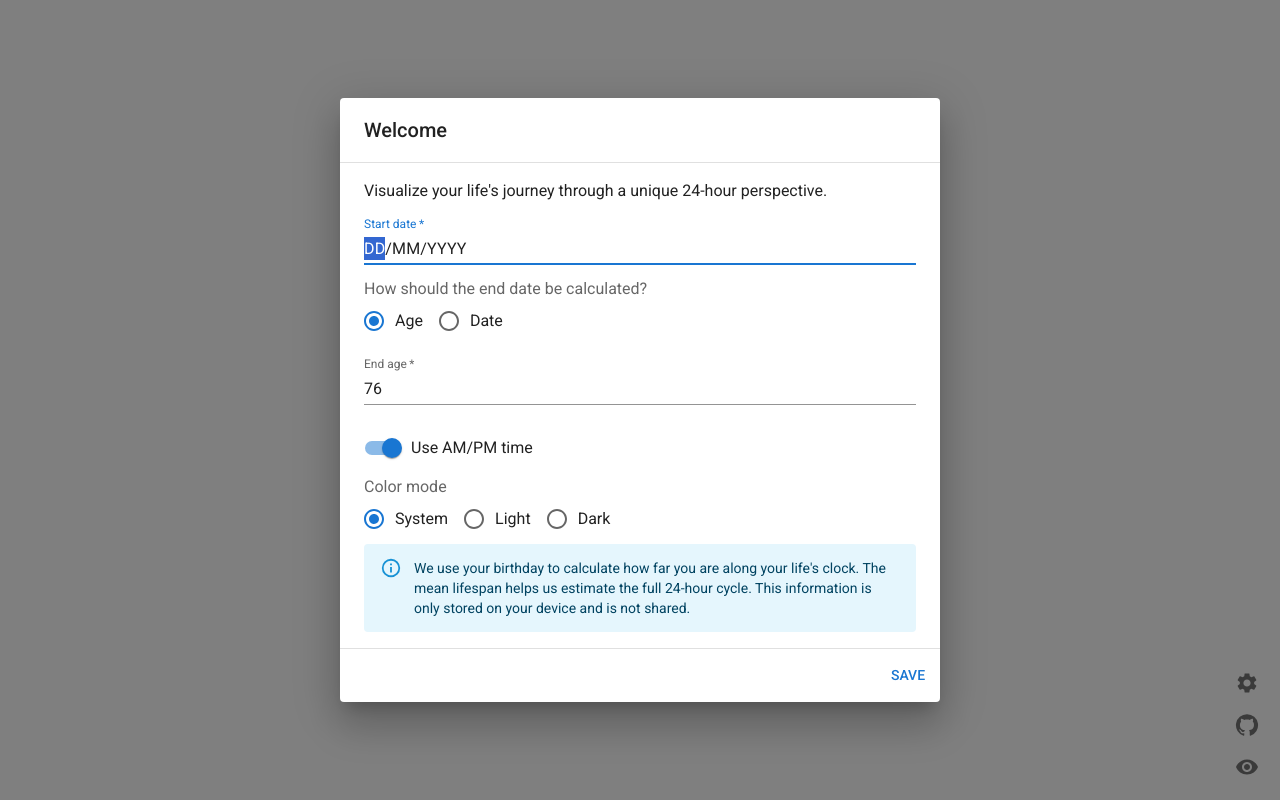
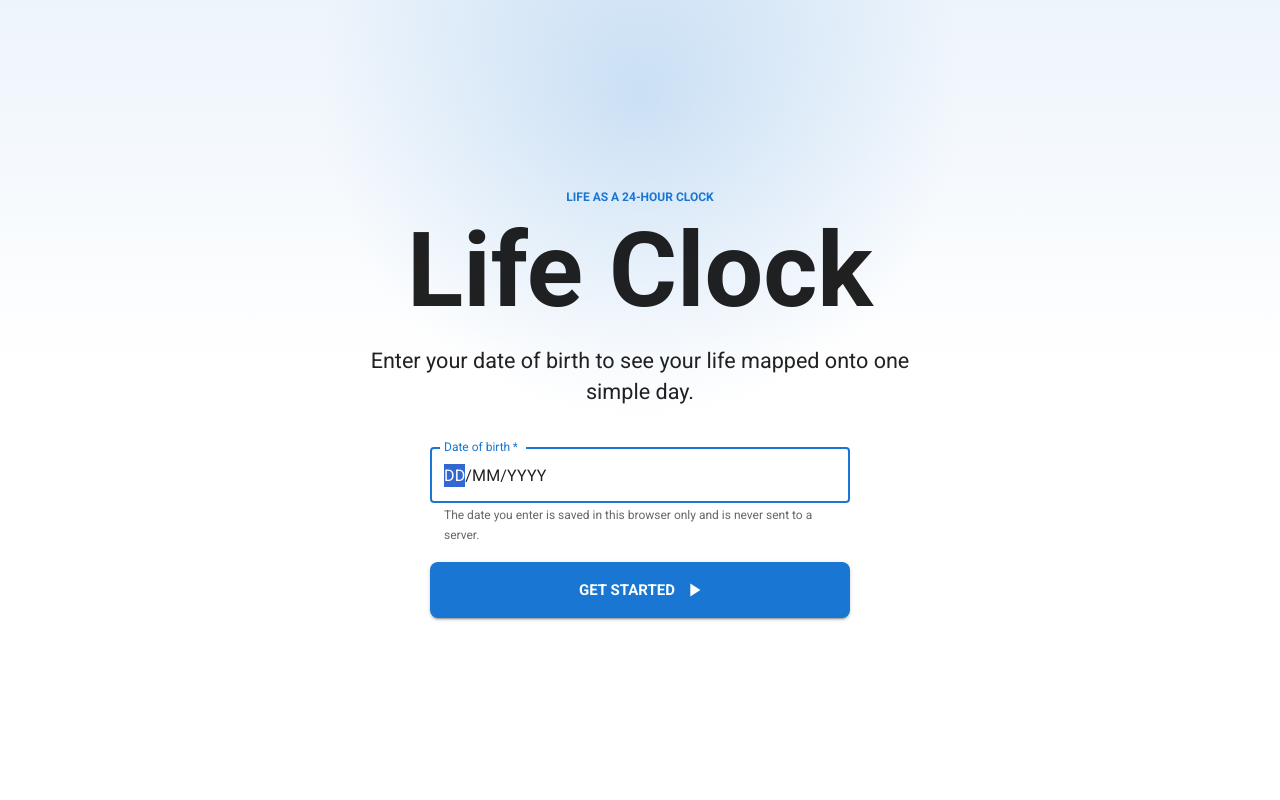
Before and after one commit to DenDeline/clock-website, a Next.js app: page / in a window 1280 px wide. Shown: the top 800 px of the page. Built offline with nearby package versions, Linux system fonts and the light colour scheme; what @mui/material-nextjs would draw is missing.

Commit message:
feat: refactor first-run life clock flow

```diff
--- a/src/components/LifeClockApp/LifeClockApp.tsx
+++ b/src/components/LifeClockApp/LifeClockApp.tsx
@@ -8,6 +8,7 @@ import GitHubIcon from '@mui/icons-material/GitHub'
 import SettingsIcon from '@mui/icons-material/Settings'
 import VisibilityIcon from '@mui/icons-material/Visibility'
 import VisibilityOffIcon from '@mui/icons-material/VisibilityOff'
+import PlayArrowIcon from '@mui/icons-material/PlayArrow'
 import { useColorScheme, useTheme } from '@mui/material/styles'
 
 import {
@@ -57,6 +58,9 @@ function createFormSchema(messages: LifeClockAppMessages) {
         .custom<Dayjs>(dayjs.isDayjs, messages.validation.startDateRequired)
         .refine((val) => val.isValid(), {
           message: messages.validation.invalidDate,
+        })
+        .refine((val) => !val.isAfter(dayjs(), 'day'), {
+          message: messages.validation.startDateFuture,
         }),
     })
     .and(
@@ -96,6 +100,9 @@ function createConfigSchema(messages: LifeClockAppMessages) {
       ])
       .refine((val) => val.isValid(), {
         message: messages.validation.invalidDate,
+      })
+      .refine((val) => !val.isAfter(dayjs(), 'day'), {
+        message: messages.validation.startDateFuture,
       }),
     endDate: z
       .union([
@@ -116,6 +123,30 @@ function getBrowserDefaultUseAmPm() {
     )
   } catch {
     return false
+  }
+}
+
+function getStoredConfig() {
+  try {
+    return window.localStorage?.getItem('config') ?? null
+  } catch {
+    return null
+  }
+}
+
+function saveStoredConfig(config: unknown) {
+  try {
+    window.localStorage?.setItem('config', JSON.stringify(config))
+  } catch {
+    // The clock can still run for the current session when storage is blocked.
+  }
+}
+
+function clearStoredConfig() {
+  try {
+    window.localStorage?.removeItem('config')
+  } catch {
+    // Ignore unavailable storage and continue with a fresh setup.
   }
 }
 
@@ -170,6 +201,8 @@ export default function LifeClockApp({
 }: Readonly<{
   messages: LifeClockAppMessages
 }>) {
+  const defaultEndAge = 76
+  const [isConfigLoaded, setIsConfigLoaded] = useState(false)
   const [isInitialized, setIsInitialized] = useState(false)
   const [isConfigDialogOpen, setIsConfigDialogOpen] = useState(false)
   const [activeMobileTab, setActiveMobileTab] = useState<MobileTab>('clock')
@@ -210,7 +243,7 @@ export default function LifeClockApp({
 
   useEffect(() => {
     try {
-      const config = JSON.parse(window.localStorage.getItem('config') || '{}')
+      const config = JSON.parse(getStoredConfig() || '{}')
       const result = configSchema.parse(config)
       const useAmPm = result.useAmPm ?? getBrowserDefaultUseAmPm()
 
@@ -231,21 +264,21 @@ export default function LifeClockApp({
       })
 
       setIsInitialized(true)
+      setActiveMobileTab('clock')
     } catch {
       const useAmPm = getBrowserDefaultUseAmPm()
 
-      window.localStorage.removeItem('config')
+      clearStoredConfig()
       setUseAmPm(useAmPm)
       reset({
         variant: EndDateInputVariantEnum.enum.age,
         useAmPm,
         startDate: null as unknown as Dayjs,
-        endAge: 76,
+        endAge: defaultEndAge,
       })
-      setActiveMobileTab('settings')
-      setIsConfigDialogOpen(!isMobile)
     }
-  }, [configSchema, isMobile, reset])
+    setIsConfigLoaded(true)
+  }, [configSchema, defaultEndAge, reset])
 
   const onSubmit: SubmitHandler<FormSchema> = (data) => {
     const endDate =
@@ -260,7 +293,7 @@ export default function LifeClockApp({
       endDate: endDate.format('YYYY-MM-DD'),
     }
 
-    window.localStorage.setItem('config', JSON.stringify(config))
+    saveStoredConfig(config)
 
     setEndDateInputVariant(data.variant)
     setStartDate(data.startDate)
@@ -325,7 +358,10 @@ export default function LifeClockApp({
         <Controller
           name='startDate'
           control={control}
-          render={({ field: { ref, ...fieldProps }, fieldState: { error } }) => (
+          render={({
+            field: { ref, ...fieldProps },
+            fieldState: { error },
+          }) => (
             <DateField
               {...fieldProps}
               inputRef={ref}
@@ -468,6 +504,139 @@ export default function LifeClockApp({
         )}
         <Button type='submit'>{messages.dialog.save}</Button>
       </DialogActions>
+    )
+  }
+
+  function renderBirthDateField(autoFocus: boolean) {
+    return (
+      <Controller
+        name='startDate'
+        control={control}
+        render={({ field: { ref, ...fieldProps }, fieldState: { error } }) => (
+          <DateField
+            {...fieldProps}
+            inputRef={ref}
+            required
+            label={messages.onboarding.birthDate}
+            variant='outlined'
+            margin='none'
+            fullWidth
+            format={messages.dateFormat}
+            disableFuture
+            autoFocus={autoFocus}
+            slotProps={{
+              textField: {
+                error: !!error,
+                helperText: error?.message ?? messages.onboarding.storageNote,
+              },
+            }}
+          />
+        )}
+      />
+    )
+  }
+
+  if (!isConfigLoaded) {
+    return null
+  }
+
+  if (!isInitialized) {
+    return (
+      <Box
+        component='form'
+        noValidate
+        onSubmit={handleSubmit(onSubmit)}
+        sx={{
+          minHeight: '100dvh',
+          display: 'flex',
+          alignItems: 'center',
+          overflow: 'hidden',
+          px: { xs: 3, sm: 6 },
+          py: { xs: 6, sm: 8 },
+          position: 'relative',
+          bgcolor: 'background.default',
+          '&::before': {
+            content: '""',
+            position: 'absolute',
+            inset: 0,
+            background:
+              'radial-gradient(circle at 50% 12%, rgba(25, 118, 210, 0.18), transparent 34%), linear-gradient(180deg, rgba(25, 118, 210, 0.08), transparent 46%)',
+            pointerEvents: 'none',
+          },
+        }}
+      >
+        <Stack
+          spacing={{ xs: 4, sm: 5 }}
+          sx={{
+            position: 'relative',
+            zIndex: 1,
+            width: '100%',
+            maxWidth: 720,
+            mx: 'auto',
+            textAlign: 'center',
+            alignItems: 'center',
+          }}
+        >
+          <Box>
+            <Typography
+              component='p'
+              variant='overline'
+              color='primary'
+              sx={{ fontWeight: 700 }}
+            >
+              {messages.onboarding.eyebrow}
+            </Typography>
+            <Typography
+              component='h1'
+              variant='h1'
+              sx={{
+                mt: 1,
+                fontSize: { xs: '3.25rem', sm: '5rem', md: '6.5rem' },
+                lineHeight: 0.95,
+                fontWeight: 800,
+              }}
+            >
+              {messages.onboarding.title}
+            </Typography>
+            <Typography
+              variant='h5'
+              color='text.secondary'
+              sx={{
+                mt: 3,
+                mx: 'auto',
+                maxWidth: 600,
+                fontSize: { xs: '1.1rem', sm: '1.35rem' },
+                lineHeight: 1.45,
+              }}
+            >
+              {messages.onboarding.body}
+            </Typography>
+          </Box>
+
+          <Stack
+            spacing={2}
+            sx={{
+              width: '100%',
+              maxWidth: 420,
+            }}
+          >
+            {renderBirthDateField(true)}
+            <Button
+              type='submit'
+              variant='contained'
+              size='large'
+              endIcon={<PlayArrowIcon />}
+              sx={{
+                minHeight: 56,
+                borderRadius: 2,
+                fontWeight: 700,
+              }}
+            >
+              {messages.onboarding.getStarted}
+            </Button>
+          </Stack>
+        </Stack>
+      </Box>
     )
   }
 
--- a/src/i18n/dictionaries/en.ts
+++ b/src/i18n/dictionaries/en.ts
@@ -119,6 +119,15 @@ const en = {
   },
   app: {
     dateFormat: 'DD/MM/YYYY',
+    onboarding: {
+      eyebrow: 'Life as a 24-hour clock',
+      title: 'Life Clock',
+      body: 'Enter your date of birth to see your life mapped onto one simple day.',
+      birthDate: 'Date of birth',
+      getStarted: 'Get started',
+      storageNote:
+        'The date you enter is saved in this browser only and is never sent to a server.',
+    },
     colorMode: {
       label: 'Color mode',
       system: 'System',
@@ -145,7 +154,7 @@ const en = {
       save: 'Save',
     },
     form: {
-      startDate: 'Start date',
+      startDate: 'Date of birth',
       endDateQuestion: 'How should the end date be calculated?',
       age: 'Age',
       date: 'Date',
@@ -155,7 +164,8 @@ const en = {
       info: "We use your birthday to calculate how far you are along your life's clock. The mean lifespan helps us estimate the full 24-hour cycle. This information is only stored on your device and is not shared.",
     },
     validation: {
-      startDateRequired: 'Start date must not be empty',
+      startDateRequired: 'Date of birth must not be empty',
+      startDateFuture: 'Date of birth must not be in the future',
       endDateRequired: 'End date must not be empty',
       invalidDate: 'Invalid date',
       endAgePositive: 'End age must be greater than 0',
--- a/src/i18n/dictionaries/ja.ts
+++ b/src/i18n/dictionaries/ja.ts
@@ -121,6 +121,15 @@ const ja = {
   },
   app: {
     dateFormat: 'YYYY/MM/DD',
+    onboarding: {
+      eyebrow: '人生を24時間時計で見る',
+      title: 'Life Clock',
+      body: '生年月日を入力すると、人生をひとつのシンプルな1日として表示できます。',
+      birthDate: '生年月日',
+      getStarted: 'はじめる',
+      storageNote:
+        '入力した日付はこのブラウザ内にのみ保存され、サーバーへ送信されません。',
+    },
     colorMode: {
       label: 'カラーモード',
       system: 'システム',
@@ -146,7 +155,7 @@ const ja = {
       save: '保存',
     },
     form: {
-      startDate: '開始日',
+      startDate: '生年月日',
       endDateQuestion: '終了日はどのように計算しますか？',
       age: '年齢',
       date: '日付',
@@ -156,7 +165,8 @@ const ja = {
       info: '誕生日を使用して、人生の時計がどれくらい進んでいるかを計算します。平均寿命は、24時間サイクル全体を推定するために役立ちます。この情報はお使いの端末にのみ保存され、共有されません。',
     },
     validation: {
-      startDateRequired: '開始日を入力してください',
+      startDateRequired: '生年月日を入力してください',
+      startDateFuture: '生年月日は未来の日付にできません',
       endDateRequired: '終了日を入力してください',
       invalidDate: '日付が正しくありません',
       endAgePositive: '終了年齢は0より大きい値にしてください',
--- a/src/i18n/dictionaries/ru.ts
+++ b/src/i18n/dictionaries/ru.ts
@@ -122,6 +122,15 @@ const ru = {
   },
   app: {
     dateFormat: 'DD.MM.YYYY',
+    onboarding: {
+      eyebrow: 'Жизнь как 24-часовые часы',
+      title: 'Life Clock',
+      body: 'Введите дату рождения, чтобы увидеть свою жизнь как один простой день.',
+      birthDate: 'Дата рождения',
+      getStarted: 'Начать',
+      storageNote:
+        'Введенная дата сохраняется только в этом браузере и не отправляется на сервер.',
+    },
     colorMode: {
       label: 'Цветовой режим',
       system: 'Системный',
@@ -148,7 +157,7 @@ const ru = {
       save: 'Сохранить',
     },
     form: {
-      startDate: 'Начальная дата',
+      startDate: 'Дата рождения',
       endDateQuestion: 'Как рассчитать конечную дату?',
       age: 'Возраст',
       date: 'Дата',
@@ -158,7 +167,8 @@ const ru = {
       info: 'Мы используем дату рождения, чтобы рассчитать, насколько далеко вы продвинулись по своим жизненным часам. Средняя продолжительность жизни помогает оценить полный 24-часовой цикл. Эта информация хранится только на вашем устройстве и не передается.',
     },
     validation: {
-      startDateRequired: 'Начальная дата обязательна',
+      startDateRequired: 'Дата рождения обязательна',
+      startDateFuture: 'Дата рождения не может быть в будущем',
       endDateRequired: 'Конечная дата обязательна',
       invalidDate: 'Некорректная дата',
       endAgePositive: 'Конечный возраст должен быть больше 0',
```
